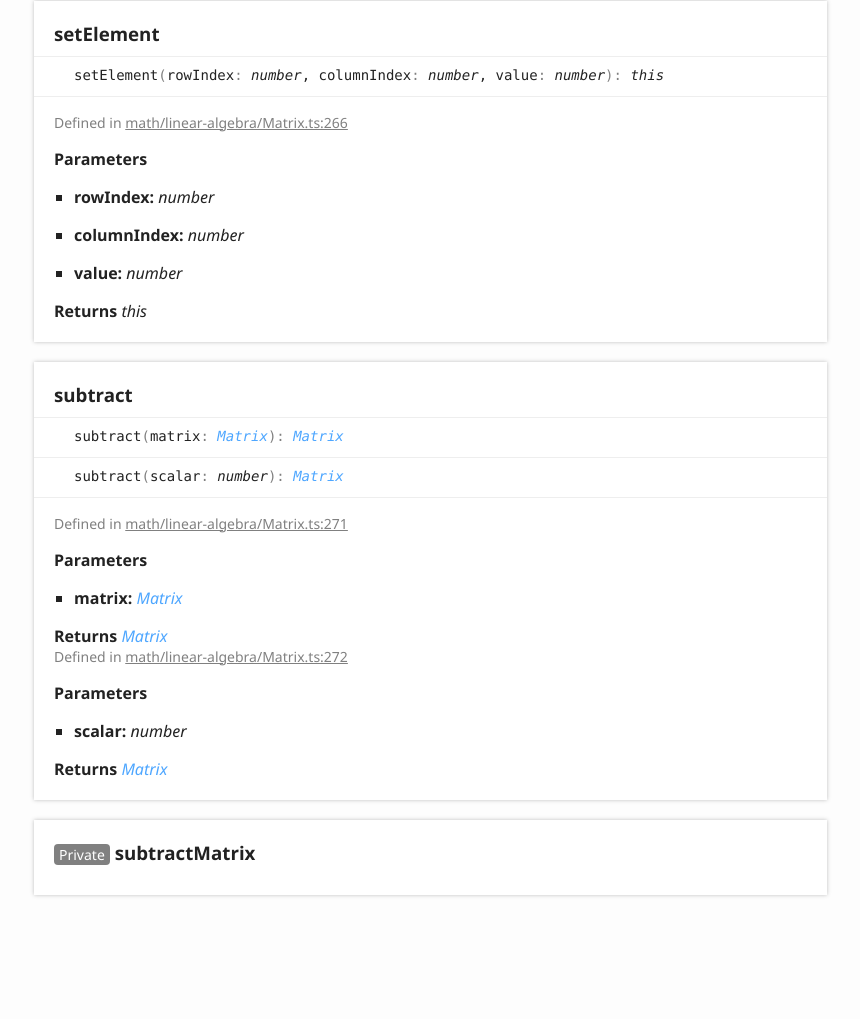
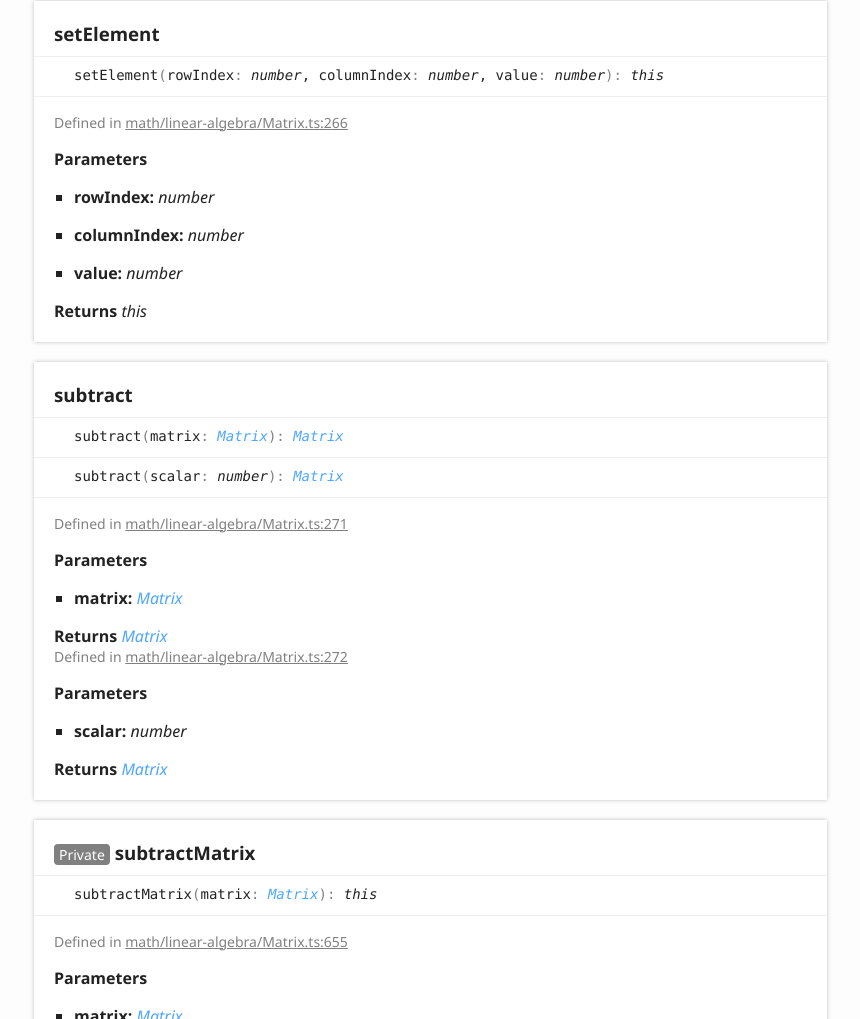
Before and after one commit to lankpro/AI-Machine-Learning, a plain HTML site: page docs/classes/_math_linear_algebra_matrix_.matrix.html in a window 1280 px wide. Shown: the part 10981-12000 px from the top of the page, without its empty margins (6-866 px from the left). Drawn offline with Linux system fonts and the light colour scheme.

```diff
--- a/docs/classes/_math_linear_algebra_matrix_.matrix.html
+++ b/docs/classes/_math_linear_algebra_matrix_.matrix.html
@@ -997,3 +997,26 @@
 				<section class="tsd-panel tsd-member tsd-kind-method tsd-parent-kind-class tsd-is-private">
 					<a name="subtractmatrix" class="tsd-anchor"></a>
 					<h3><span class="tsd-flag ts-flagPrivate">Private</span> subtract<wbr>Matrix</h3>
+					<ul class="tsd-signatures tsd-kind-method tsd-parent-kind-class tsd-is-private">
+						<li class="tsd-signature tsd-kind-icon">subtract<wbr>Matrix<span class="tsd-signature-symbol">(</span>matrix<span class="tsd-signature-symbol">: </span><a href="_math_linear_algebra_matrix_.matrix.html" class="tsd-signature-type">Matrix</a><span class="tsd-signature-symbol">)</span><span class="tsd-signature-symbol">: </span><span class="tsd-signature-type">this</span></li>
+					</ul>
+					<ul class="tsd-descriptions">
+						<li class="tsd-description">
+							<aside class="tsd-sources">
+								<ul>
+									<li>Defined in <a href="https://github.com/erikgerrits/machine-learning/blob/2a242bc/src/lib/math/linear-algebra/Matrix.ts#L655">math/linear-algebra/Matrix.ts:655</a></li>
+								</ul>
+							</aside>
+							<h4 class="tsd-parameters-title">Parameters</h4>
+							<ul class="tsd-parameters">
+								<li>
+									<h5>matrix: <a href="_math_linear_algebra_matrix_.matrix.html" class="tsd-signature-type">Matrix</a></h5>
+								</li>
+							</ul>
+							<h4 class="tsd-returns-title">Returns <span class="tsd-signature-type">this</span></h4>
+						</li>
+					</ul>
+				</section>
+				<section class="tsd-panel tsd-member tsd-kind-method tsd-parent-kind-class">
+					<a name="toarray" class="tsd-anchor"></a>
+					<h3>to<wbr>Array</h3>
```
